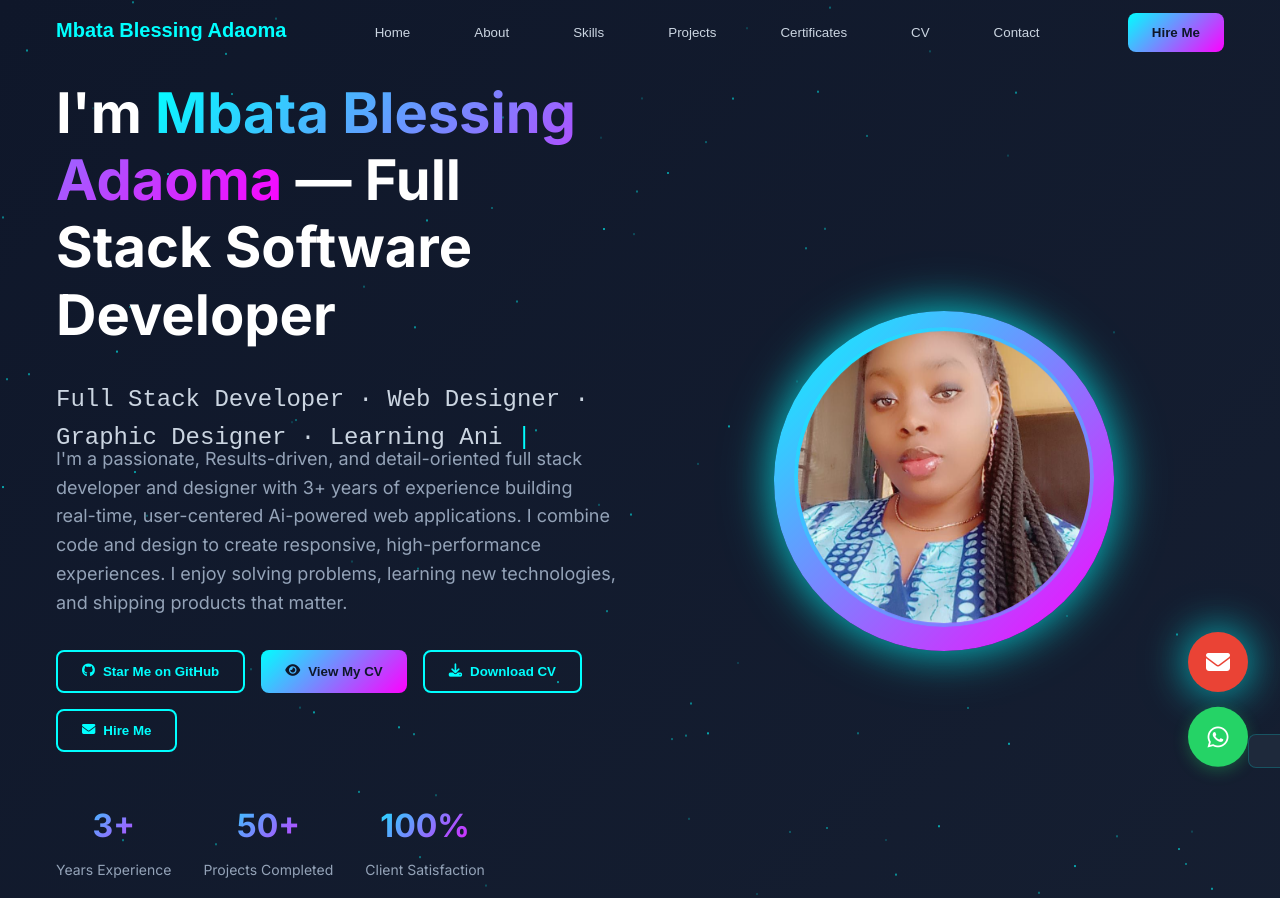
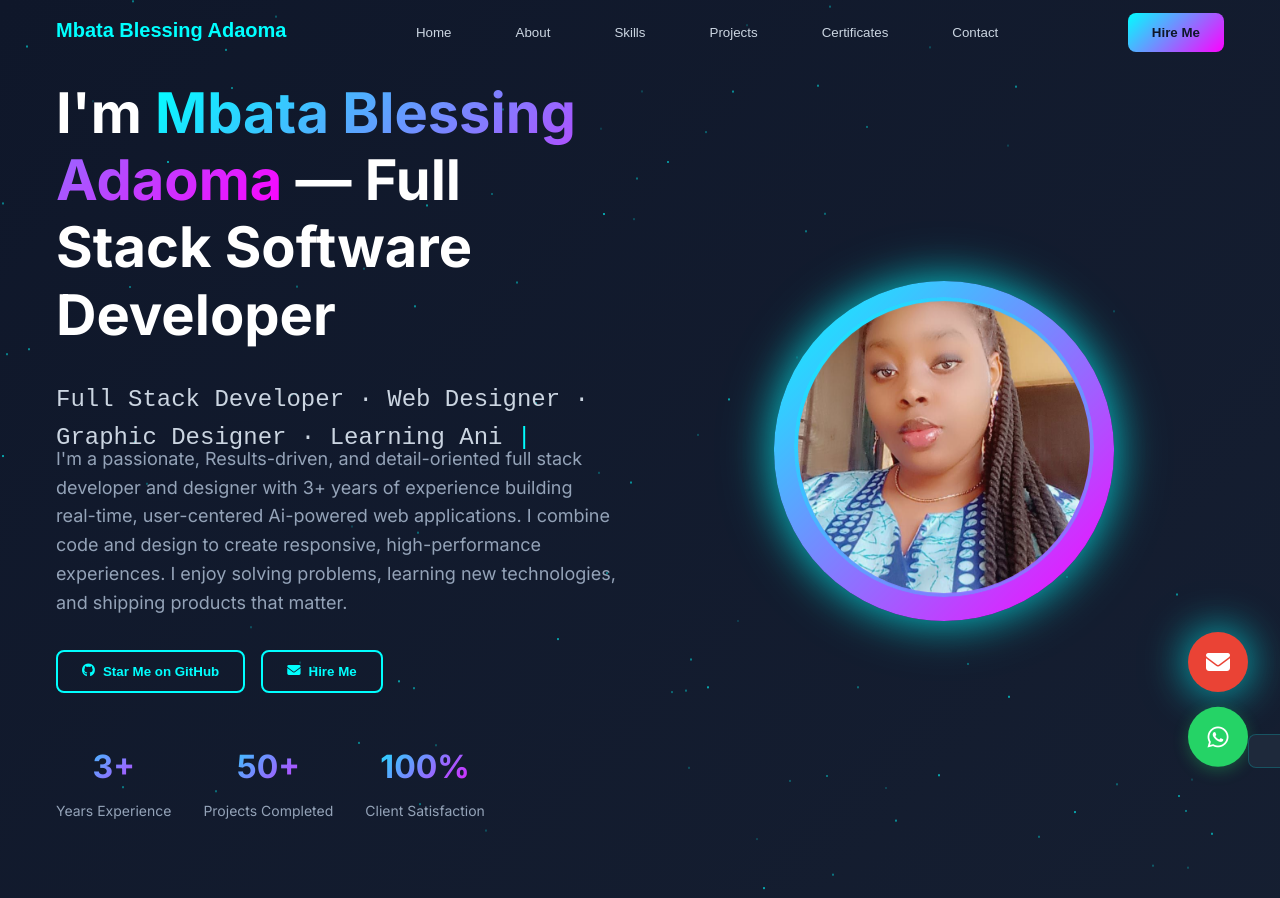
Before and after one commit to bspark23/MY-Blessing-Portfolio, a plain HTML site: page portfolio.html in a window 1280 px wide. Shown: the top 898 px of the page. Drawn offline with Linux system fonts and the light colour scheme.

Commit message:
Remove CV functionality and buttons from portfolio

```diff
--- a/portfolio-script.js
+++ b/portfolio-script.js
@@ -8,8 +8,7 @@ const PERSONAL_INFO = {
     experience: '3+ years',
     email: 'adaoma2826@gmail.com',
     whatsapp: '+2348036630578',
-    github: 'https://github.com/bspark23',
-    cv: './pdfs/cv.pdf'
+    github: 'https://github.com/bspark23'
 };
 
 const SKILLS = [
@@ -565,23 +564,6 @@ function openGitHub() {
     window.open(PERSONAL_INFO.github, '_blank');
 }
 
-function openCV() {
-    // Use your actual CV PDF
-    const cvPath = PERSONAL_INFO.cv;
-    openPDFModal(cvPath, 'Blessing Mbata - CV');
-}
-
-function downloadCV() {
-    // Create a download link for the CV
-    const link = document.createElement('a');
-    link.href = PERSONAL_INFO.cv;
-    link.download = 'Blessing-Mbata-CV.pdf';
-    document.body.appendChild(link);
-    link.click();
-    document.body.removeChild(link);
-    showToast('CV download started!', 'success');
-}
-
 function openCertificate(certificateId) {
     // Map certificate IDs to local PDF files
     // Just add your certificate PDFs to the pdfs folder with these names:
--- a/portfolio.html
+++ b/portfolio.html
@@ -43,7 +43,6 @@
                     <button onclick="scrollToSection('skills')" class="nav-link">Skills</button>
                     <button onclick="scrollToSection('projects')" class="nav-link">Projects</button>
                     <button onclick="scrollToSection('certificates')" class="nav-link">Certificates</button>
-                    <button onclick="openCV()" class="nav-link">CV</button>
                     <button onclick="scrollToSection('contact')" class="nav-link">Contact</button>
                 </div>
 
@@ -73,7 +72,6 @@
                     class="mobile-nav-link">Projects</button>
                 <button onclick="scrollToSection('certificates'); closeMobileMenu()"
                     class="mobile-nav-link">Certificates</button>
-                <button onclick="openCV(); closeMobileMenu()" class="mobile-nav-link">CV</button>
                 <button onclick="scrollToSection('contact'); closeMobileMenu()" class="mobile-nav-link">Contact</button>
                 <button onclick="scrollToSection('contact'); closeMobileMenu()" class="btn-primary mobile-cta">
                     Hire Me
@@ -112,16 +110,6 @@
                             <button onclick="openGitHub()" class="btn-secondary">
                                 <i class="fab fa-github"></i>
                                 Star Me on GitHub
-                            </button>
-
-                            <button onclick="openCV()" class="btn-primary">
-                                <i class="fas fa-eye"></i>
-                                View My CV
-                            </button>
-
-                            <button onclick="downloadCV()" class="btn-secondary">
-                                <i class="fas fa-download"></i>
-                                Download CV
                             </button>
 
                             <button onclick="scrollToSection('contact')" class="btn-secondary">
```
